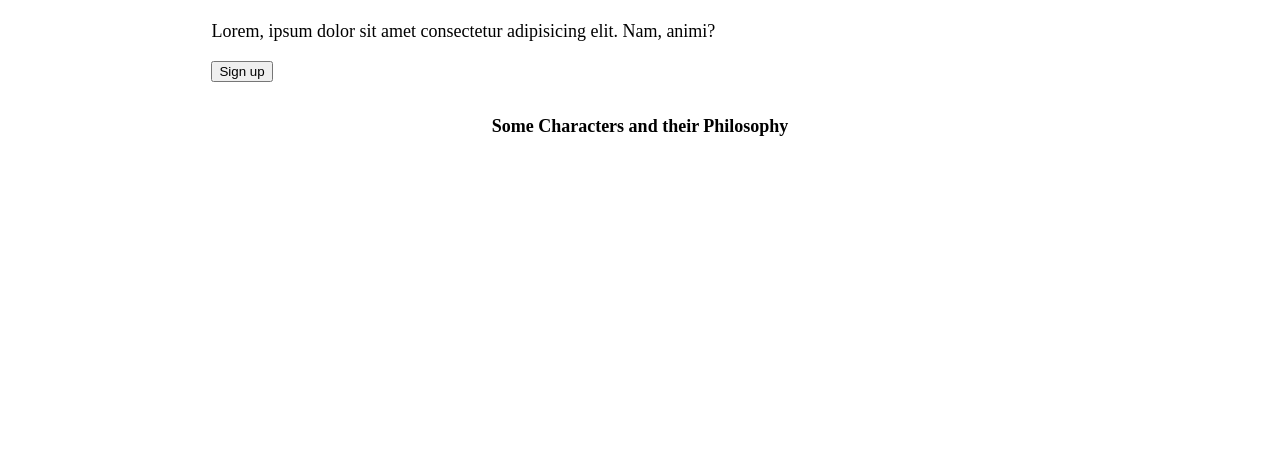
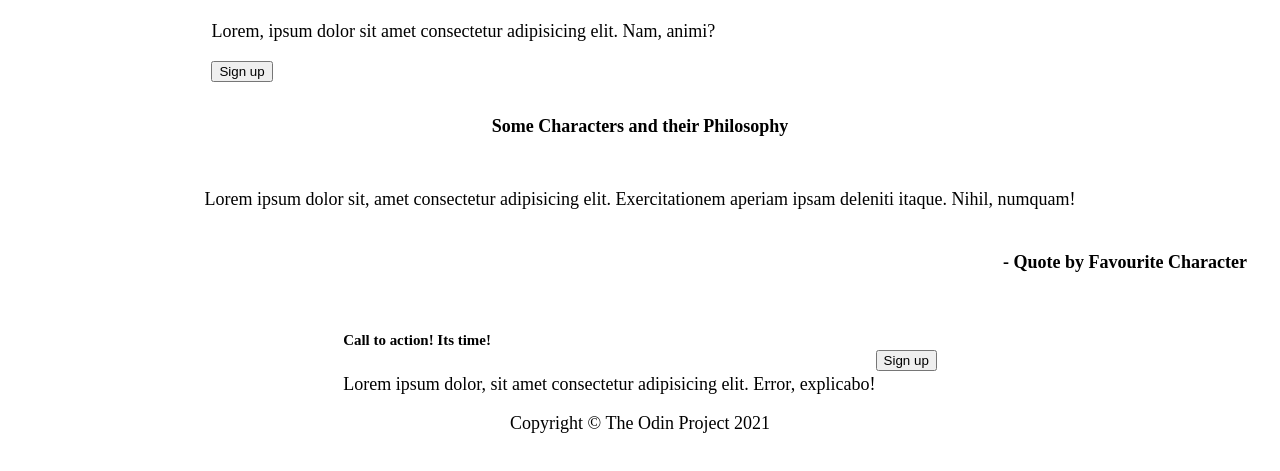
Before and after one commit to vijit-kala/landing-page, a plain HTML site: page index.html in a window 1280 px wide. Shown: the part 269-740 px from the top of the page. Drawn offline with Linux system fonts and the light colour scheme.

Commit message:
Added more HTML to complete the overall markup for the containers

```diff
--- a/index.html
+++ b/index.html
@@ -20,7 +20,7 @@
         <div class="header-items">
           <a href="#hero">Home</a>
           <a href="#characters">Characters</a>
-          <a href="#">Quote</a>
+          <a href="#quote">Quote</a>
         </div>
       </div>
 
@@ -44,6 +44,29 @@
           <div class="info-card"></div>
         </div>
       </div>
+
+      <div class="quote" id="quote">
+        <p>
+          Lorem ipsum dolor sit, amet consectetur adipisicing elit.
+          Exercitationem aperiam ipsam deleniti itaque. Nihil, numquam!
+        </p>
+        <h4 class="right">- Quote by Favourite Character</h4>
+      </div>
+
+      <div class="float-container">
+        <div class="float-content">
+          <h5 class="float-header">Call to action! Its time!</h5>
+          <p>
+            Lorem ipsum dolor, sit amet consectetur adipisicing elit. Error,
+            explicabo!
+          </p>
+        </div>
+        <div class="float-content">
+          <button class="sign-up">Sign up</button>
+        </div>
+      </div>
+
+      <footer>Copyright &copy; The Odin Project 2021</footer>
     </div>
   </body>
 </html>
--- a/style.css
+++ b/style.css
@@ -33,3 +33,29 @@
   flex: 1;
   justify-content: center;
 }
+
+.quote {
+  display: flex;
+  flex: 1;
+  justify-content: center;
+  flex-direction: column;
+  align-items: center;
+  /* gap: 10px; */
+  margin: 10px;
+}
+
+.right {
+  align-self: flex-end;
+  margin-right: 10px;
+}
+
+.float-container {
+  display: flex;
+  flex: 1;
+  align-items: center;
+  justify-content: center;
+}
+
+footer {
+  align-self: center;
+}
```
